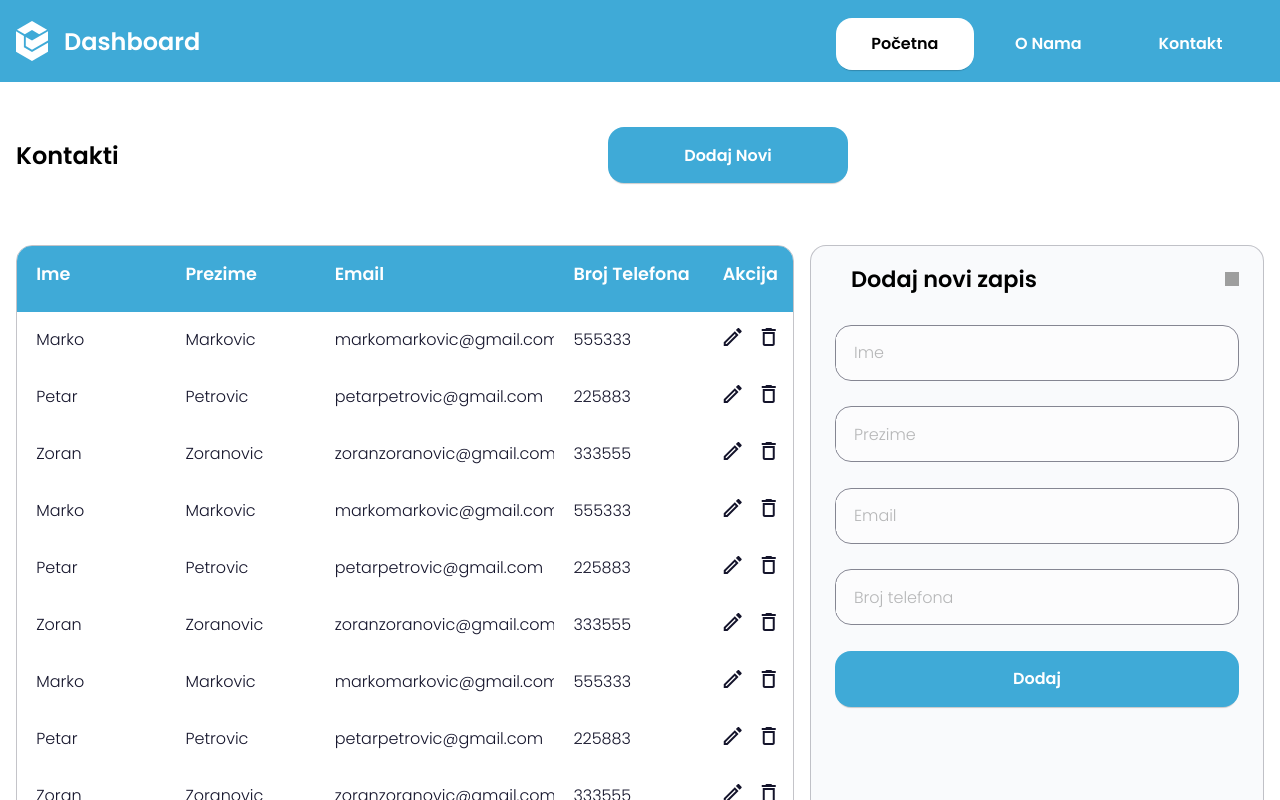
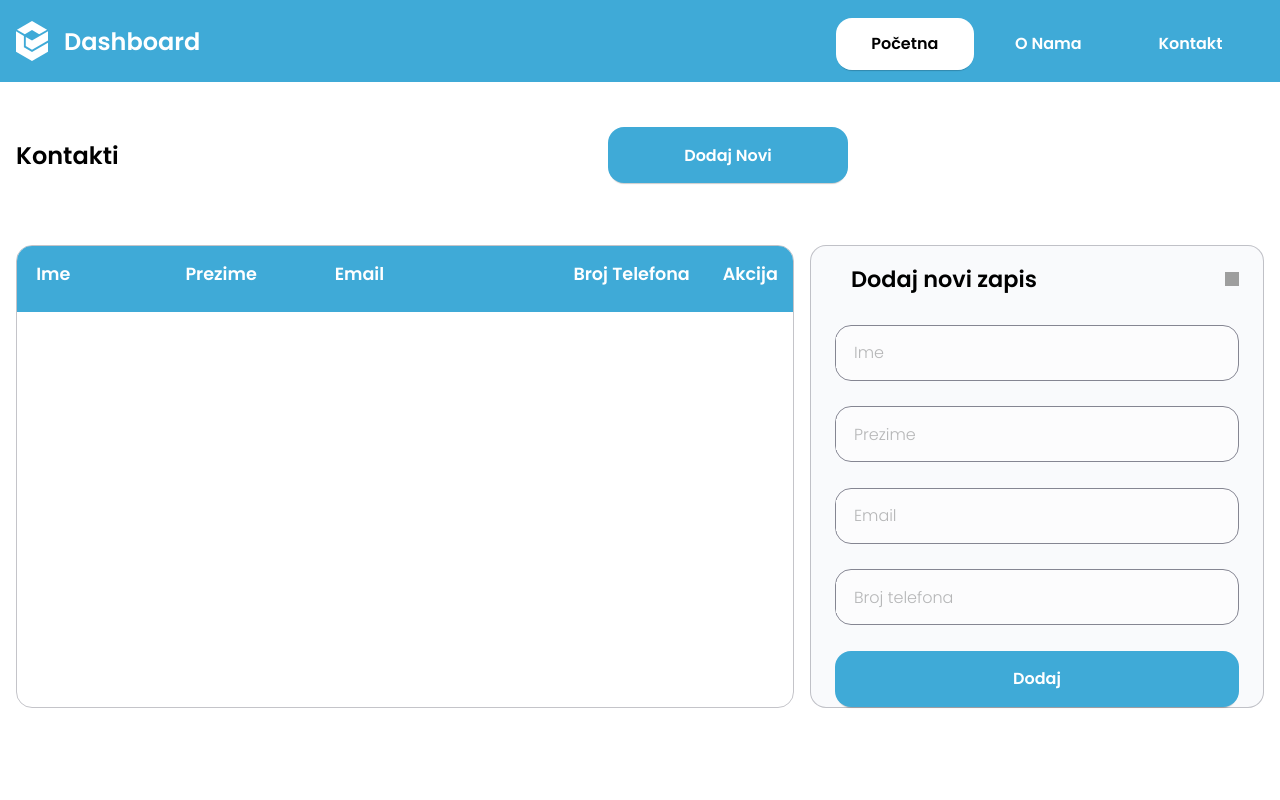
Before and after one commit to MarioSmilcic/phone_book, a React (Create React App) app: page / in a window 1280 px wide. Both pictures are taken after a click on the button "Dodaj Novi". Shown: the top 800 px of the page. Built offline with nearby package versions, Linux system fonts and the light colour scheme; grey boxes are pictures that could not be loaded.

Commit message:
added stateful list

```diff
--- a/src/App.css
+++ /dev/null
@@ -1,6 +0,0 @@
-@import url("https://fonts.googleapis.com/css2?family=Poppins:wght@300;400;600&display=swap");
-
-html {
-  font-family: "Poppins", sans-serif;
-  box-sizing: border-box;
-}
--- a/src/Button/Button.js
+++ b/src/Button/Button.js
@@ -1,6 +1,10 @@
 import styles from "./Button.module.scss";
 const Button = (props) => {
-  return <button className={styles.button}>{props.text}</button>;
+  return (
+    <button className={styles.button} onClick={props.onClick}>
+      {props.text}
+    </button>
+  );
 };
 
 export default Button;
--- a/src/Main/Main.js
+++ b/src/Main/Main.js
@@ -1,3 +1,4 @@
+import { useState } from "react";
 import styles from "./Main.module.scss";
 import Button from "../Button/Button";
 import PhoneListHeader from "../PhoneListHeader/PhoneListHeader";
@@ -5,115 +6,47 @@ import PhoneListBody from "../PhoneListBody/PhoneListBody";
 import Modal from "../Modal/Modal";
 
 const Main = () => {
-  const DUMMY_DATA = [
-    {
-      id: 1,
-      ime: "Marko",
-      prezime: "Markovic",
-      email: "markomarkovic@gmail.com",
-      brojTelefona: 555333,
-    },
-    {
-      id: 2,
-      ime: "Petar",
-      prezime: "Petrovic",
-      email: "petarpetrovic@gmail.com",
-      brojTelefona: 225883,
-    },
-    {
-      id: 3,
-      ime: "Zoran",
-      prezime: "Zoranovic",
-      email: "zoranzoranovic@gmail.com",
-      brojTelefona: 333555,
-    },
-    {
-      id: 1,
-      ime: "Marko",
-      prezime: "Markovic",
-      email: "markomarkovic@gmail.com",
-      brojTelefona: 555333,
-    },
-    {
-      id: 2,
-      ime: "Petar",
-      prezime: "Petrovic",
-      email: "petarpetrovic@gmail.com",
-      brojTelefona: 225883,
-    },
-    {
-      id: 3,
-      ime: "Zoran",
-      prezime: "Zoranovic",
-      email: "zoranzoranovic@gmail.com",
-      brojTelefona: 333555,
-    },
-    {
-      id: 1,
-      ime: "Marko",
-      prezime: "Markovic",
-      email: "markomarkovic@gmail.com",
-      brojTelefona: 555333,
-    },
-    {
-      id: 2,
-      ime: "Petar",
-      prezime: "Petrovic",
-      email: "petarpetrovic@gmail.com",
-      brojTelefona: 225883,
-    },
-    {
-      id: 3,
-      ime: "Zoran",
-      prezime: "Zoranovic",
-      email: "zoranzoranovic@gmail.com",
-      brojTelefona: 333555,
-    },
-    {
-      id: 1,
-      ime: "Marko",
-      prezime: "Markovic",
-      email: "markomarkovic@gmail.com",
-      brojTelefona: 555333,
-    },
-    {
-      id: 2,
-      ime: "Petar",
-      prezime: "Petrovic",
-      email: "petarpetrovic@gmail.com",
-      brojTelefona: 225883,
-    },
-    {
-      id: 3,
-      ime: "Zoran",
-      prezime: "Zoranovic",
-      email: "zoranzoranovic@gmail.com",
-      brojTelefona: 333555,
-    },
-  ];
+  const [modal, setModal] = useState(false);
+  const [Contacts, setContacts] = useState([]);
+
+  const OpenModalHandler = () => {
+    setModal(true);
+  };
+
+  const CloseModalHandler = () => {
+    setModal(null);
+  };
+
+  const newContact = (enteredContact) => {
+    setContacts((prevContacts) => {
+      return [enteredContact, ...prevContacts];
+    });
+  };
 
   return (
     <>
       <div className={styles.main}>
         <h4>Kontakti</h4>
-        <Button text={"Dodaj Novi"} />
+        <Button text={"Dodaj Novi"} onClick={OpenModalHandler} />
       </div>
       <div className={styles.container}>
         <div className={styles.phoneListContainer}>
           <PhoneListHeader />
-          {DUMMY_DATA.map((contact) => {
+          {Contacts.map((contact) => {
             return (
               <PhoneListBody
                 key={contact.id}
-                ime={contact.ime}
-                prezime={contact.prezime}
+                name={contact.name}
+                lastName={contact.lastName}
                 email={contact.email}
-                brojTelefona={contact.brojTelefona}
+                phone={contact.phone}
               />
             );
           })}
         </div>
-        <Modal />
+        {modal && (
+          <Modal onClose={CloseModalHandler} onSaveContact={newContact} />
+        )}
       </div>
     </>
   );
--- a/src/Main/Main.module.scss
+++ b/src/Main/Main.module.scss
@@ -2,8 +2,9 @@
 
 .main {
   @include displayFlex(space-between, center);
+  width: 20%;
+  margin: 1.5rem 1rem;
   width: 65vw;
-  margin: 1.5rem 1rem;
   h4 {
     @include font($textColor2, 1.5rem, 600);
   }
@@ -19,3 +20,9 @@
 .container {
   display: flex;
 }
+
+/* .flexContainer {
+  display: flex;
+  flex-direction: column;
+}
+ */
--- a/src/Modal/Modal.js
+++ b/src/Modal/Modal.js
@@ -1,30 +1,91 @@
+import { useState } from "react";
+
 import styles from "./Modal.module.scss";
 import Exit from "../assets/exit.svg";
 import Button from "../Button/Button";
 
-const Modal = () => {
-  const input = [
-    { id: 1, type: "text", placeholder: "Ime" },
-    { id: 2, type: "text", placeholder: "Prezime" },
-    { id: 3, type: "email", placeholder: "Email" },
-    { id: 4, type: "tel", placeholder: "Broj telefona" },
-  ];
+const Modal = (props) => {
+  const [enteredName, setEnteredName] = useState("");
+  const [enteredLastname, setEnteredLastname] = useState("");
+  const [enteredEmail, setEnteredEmail] = useState("");
+  const [enteredPhone, setEnteredPhone] = useState("");
+
+  const addNameHandler = (e) => {
+    setEnteredName(e.target.value);
+  };
+
+  const addLastnameHandler = (e) => {
+    setEnteredLastname(e.target.value);
+  };
+
+  const addEmailHandler = (e) => {
+    setEnteredEmail(e.target.value);
+  };
+
+  const addPhoneHandler = (e) => {
+    setEnteredPhone(e.target.value);
+  };
+
+  const submitHandler = (e) => {
+    e.preventDefault();
+
+    const Contact = {
+      name: enteredName,
+      lastName: enteredLastname,
+      email: enteredEmail,
+      phone: enteredPhone,
+      id: Math.random().toString(),
+    };
+
+    props.onSaveContact(Contact);
+
+    setEnteredName("");
+    setEnteredLastname("");
+    setEnteredEmail("");
+    setEnteredPhone("");
+  };
 
   return (
-    <div className={styles.modal}>
+    <form onSubmit={submitHandler} className={styles.modal}>
       <div className={styles.modalHeader}>
         <h4>Dodaj novi zapis</h4>
-        <img src={Exit} alt="exit" />
+        <img onClick={props.onClose} src={Exit} alt="exit" />
       </div>
-      {input.map((el) => {
-        return (
-          <div className={styles.input}>
-            <input id={el.id} type={el.type} placeholder={el.placeholder} />
-          </div>
-        );
-      })}
+      <div className={styles.input}>
+        <input
+          type="text"
+          placeholder="Ime"
+          onChange={addNameHandler}
+          value={enteredName}
+        />
+      </div>
+      <div className={styles.input}>
+        <input
+          type="text"
+          placeholder="Prezime"
+          onChange={addLastnameHandler}
+          value={enteredLastname}
+        />
+      </div>
+      <div className={styles.input}>
+        <input
+          type="email"
+          placeholder="Email"
+          onChange={addEmailHandler}
+          value={enteredEmail}
+        />
+      </div>
+      <div className={styles.input}>
+        <input
+          type="tel"
+          placeholder="Broj telefona"
+          onChange={addPhoneHandler}
+          value={enteredPhone}
+        />
+      </div>
+
       <Button text={"Dodaj"} />
-    </div>
+    </form>
   );
 };
 
--- a/src/Modal/Modal.module.scss
+++ b/src/Modal/Modal.module.scss
@@ -20,6 +20,9 @@
   img {
     width: 14px;
     height: 14px;
+    &:hover {
+      cursor: pointer;
+    }
   }
   input {
     @include font($textColor3, 1rem, 300);
--- a/src/Navbar/Navbar.js
+++ b/src/Navbar/Navbar.js
@@ -10,12 +10,12 @@ const Navbar = () => {
       text: "Početna",
     },
     {
-      id: 1,
+      id: 2,
       path: "/about",
       text: "O Nama",
     },
     {
-      id: 1,
+      id: 3,
       path: "/contact",
       text: "Kontakt",
     },
--- a/src/PhoneListBody/PhoneListBody.js
+++ b/src/PhoneListBody/PhoneListBody.js
@@ -7,10 +7,10 @@ const PhoneListBody = (props) => {
     <table className={styles.table}>
       <tbody>
         <tr>
-          <td>{props.ime}</td>
-          <td>{props.prezime}</td>
+          <td>{props.name}</td>
+          <td>{props.lastName}</td>
           <td>{props.email}</td>
-          <td>{props.brojTelefona}</td>
+          <td>{props.phone}</td>
           <td>
             <img src={Edit} alt="edit" />
             <img src={Delete} alt="delete" />
```
Also changed, not shown: src/App.module.scss (added, +12 -0 lines).
